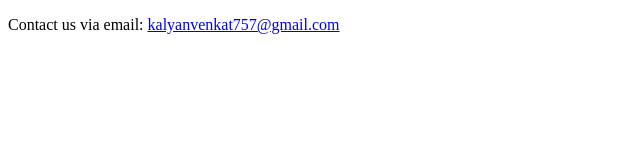
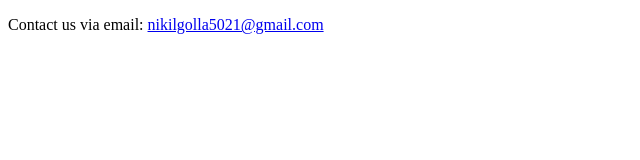
Before and after one commit to nikilgolla5021/AquaCulture, a plain HTML site: page email.html in a window 1280 px wide. Shown: the full height of the page, 0-640 px from the left. Drawn offline with Linux system fonts and the light colour scheme.

Commit message:
email.html

```diff
--- a/email.html
+++ b/email.html
@@ -6,6 +6,6 @@
     <title>Email Address</title>
 </head>
 <body>
-    <p>Contact us via email: <a href="mailto:kalyanvenkat757@gmail.com">kalyanvenkat757@gmail.com</a></p>
+    <p>Contact us via email: <a href="mailto:nikilgolla5021@gmail.com">nikilgolla5021@gmail.com</a></p>
 </body>
 </html>
```
